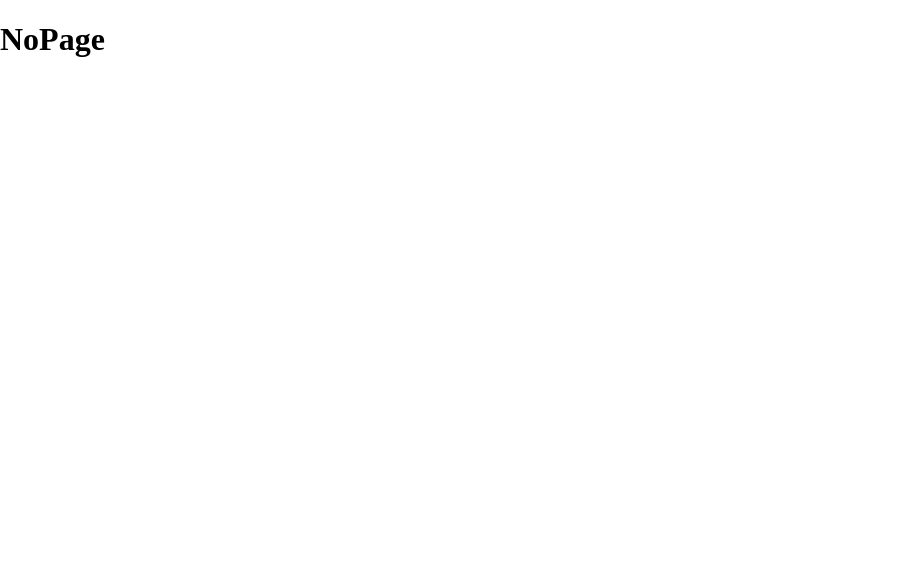
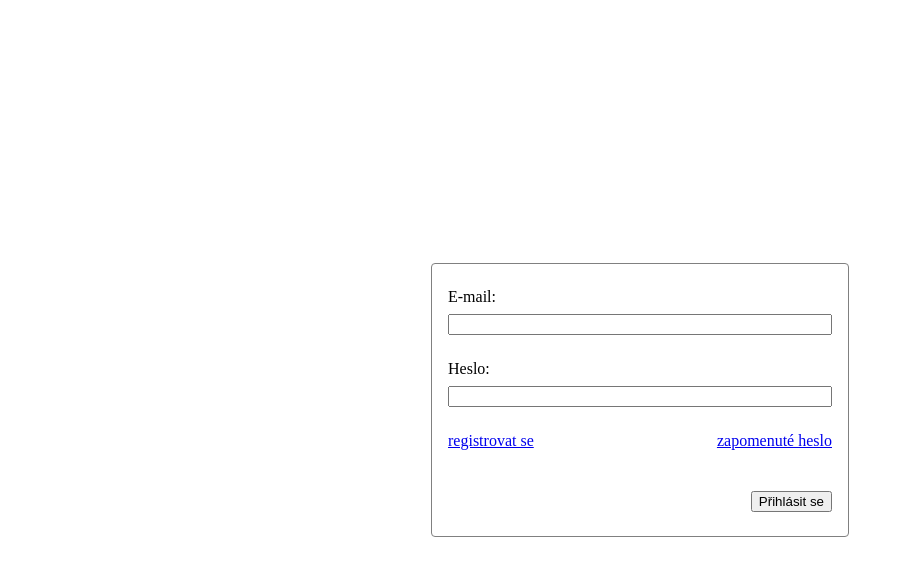
Before and after one commit to Andrej-Dunda/mathub, a React (Create React App) app in the folder frontend/: page / in a window 1280 px wide. Shown: the top 576 px of the page, without its empty margins (0-912 px from the left). Built offline with nearby package versions, Linux system fonts and the light colour scheme.

Commit message:
basic login with dummy data

```diff
--- a/frontend/package.json
+++ b/frontend/package.json
@@ -16,6 +16,7 @@
     "@types/node": "^16.18.58",
     "@types/react": "^18.2.28",
     "@types/react-dom": "^18.2.13",
+    "axios": "^1.5.1",
     "react": "^18.2.0",
     "react-dom": "^18.2.0",
     "react-router-dom": "^6.17.0",
--- a/frontend/src/App.tsx
+++ b/frontend/src/App.tsx
@@ -6,32 +6,37 @@ import Homepage from './pages/Homepage';
 import Blogs from './pages/Blogs';
 import UserProfile from './pages/UserProfile';
 import Users from './pages/Users';
-import NoPage from './pages/NoPage';
+// import NoPage from './pages/NoPage';
 import LoginPage from './pages/LoginPage';
 import Registration from './pages/Registration';
 import ForgottenPassword from './pages/ForgottenPassword';
 import useToken from './utils/useToken'
+import NoPage from './pages/NoPage';
 
 const App = () => {
   const { token, removeToken, setToken } = useToken();
 
   return (
     <Router>
-      <Routes>
-        {!token && token!=="" &&token!== undefined? (
-          <Route path="/login" element={<LoginPage setToken={setToken}/>} />
-        ) : (
+      {!token && token !== "" && token !== undefined ? (
+        <Routes>
+          <Route path="/">
+            <Route index element={<LoginPage setToken={setToken} />} />
+            <Route path="registration" element={<Registration />} />
+            <Route path="forgotten-password" element={<ForgottenPassword />} />
+            <Route path="*" element={<NoPage />} />
+          </Route>
+        </Routes>
+      ) : (
+        <Routes>
           <Route path="/" element={<Layout removeToken={removeToken} />}>
             <Route index element={<Homepage token={token} setToken={setToken} />} />
             <Route path="blogs" element={<Blogs />} />
             <Route path="user-profile" element={<UserProfile token={token} setToken={setToken} />} />
             <Route path="users" element={<Users />} />
           </Route>
-        )}
-        <Route path="/registration" element={<Registration />} />
-        <Route path="/forgotten-password" element={<ForgottenPassword />} />
-        <Route path="*" element={<NoPage />} />
-      </Routes>
+        </Routes>
+      )}
     </Router>
   );
 }
--- a/frontend/src/pages/ForgottenPassword.tsx
+++ b/frontend/src/pages/ForgottenPassword.tsx
@@ -1,5 +1,5 @@
 import './ForgottenPassword.scss'
-const ForgottenPassword = () => {
+const ForgottenPassword = (props: any) => {
   return (
     <div className="forgotten-password">
       forgotten password
--- a/frontend/src/pages/Layout.tsx
+++ b/frontend/src/pages/Layout.tsx
@@ -1,8 +1,25 @@
 import { Outlet, Link } from "react-router-dom";
 import './Layout.scss'
 import Logo from "../images/Logo";
+import axios from "axios";
 
 const Layout = (props: any) => {
+  const logout = () => {
+    axios({
+      method: "POST",
+      url:"/logout",
+    })
+    .then((response) => {
+       props.removeToken()
+       console.log(response.data.msg)
+    }).catch((error) => {
+      if (error.response) {
+        console.log(error.response)
+        console.log(error.response.status)
+        console.log(error.response.headers)
+        }
+    })}
+
   return (
     <div className="layout">
       <header className="layout-header s-green-bg">
@@ -15,7 +32,7 @@ const Layout = (props: any) => {
           <Link to='blogs' className="font-20">BLOGS</Link>
           <Link to='user-profile' className="font-20">USER PROFILE</Link>
           <Link to='users' className="font-20">USERS</Link>
-          <button onClick={props.removeToken()}>
+          <button onClick={logout}>
             Odhlásit se
           </button>
         </div>
--- a/frontend/src/pages/LoginPage.tsx
+++ b/frontend/src/pages/LoginPage.tsx
@@ -1,26 +1,90 @@
 import './LoginPage.scss'
+import { useState } from 'react';
+import axios from "axios";
+
 const LoginPage = (props: any) => {
+  const [loginForm, setLoginForm] = useState({
+    email: "",
+    password: ""
+  })
+
+  const submitLogin = (event: any) => {
+    axios({
+      method: "POST",
+      url:"/login",
+      data:{
+        email: loginForm.email,
+        password: loginForm.password
+       }
+    })
+    .then((response: any) => {
+      props.setToken(response.data.access_token)
+      console.log(response.data.access_token)
+    }).catch((error: any) => {
+      if (error.response) {
+        console.log(error.response)
+        console.log(error.response.status)
+        console.log(error.response.headers)
+        }
+    })
+
+    setLoginForm(({
+      email: "",
+      password: ""}))
+
+    event.preventDefault()
+  }
+
+  const handleChange = (event: any) => {
+    const {value, name} = event.target
+    setLoginForm((prevNote: any) => ({
+        ...prevNote, [name]: value})
+    )
+  }
+
   return (
     <div className="login-page">
       <div className="login-window">
       <form>
         <div className='login-input'>
-            <label htmlFor="username-input">Uživatelské jméno:</label>
-            <input type="text" className='username-input' id='username-input'/>
+          <label htmlFor="email-input">E-mail:</label>
+          <input
+            type="email"
+            className='email-input'
+            id='email-input'
+            value={loginForm.email}
+            name='email'
+            onChange={handleChange}
+          />
         </div>
         <div className='login-input'>
           <label htmlFor="password-input">Heslo:</label>
-            <input type="password" className='password-input' id='password-input' />
+          <input
+            type="password"
+            className='password-input'
+            id='password-input'
+            value={loginForm.password}
+            name='password'
+            onChange={handleChange}
+          />
         </div>
         <div className='login-other-options'>
           <a href='/registration'>registrovat se</a>
           <a href="/forgotten-password">zapomenuté heslo</a>
         </div>
         <div className='login-submit'>
-            <button type='submit'>Přihlásit se</button>
+          <button onClick={submitLogin}>Přihlásit se</button>
         </div>
       </form>
     </div>
+
+      {/* {
+        activeForm === 'forgotten-password'
+          ? <ForgottenPassword setActiveForm={setActiveForm} />
+          : activeForm === 'registration'
+            ? <Registration setActiveForm={setActiveForm} />
+            : <Login setActiveForm={setActiveForm} />
+      } */}
     </div>
   )
 }
--- a/frontend/src/pages/NoPage.tsx
+++ b/frontend/src/pages/NoPage.tsx
@@ -1,10 +1,14 @@
+import { useEffect } from 'react';
 import './NoPage.scss'
+import { useNavigate } from 'react-router-dom';
 
 const NoPage = () => {
-  return (
-    <h1>
-      NoPage
-    </h1>
-  )
+  const navigate = useNavigate();
+
+  useEffect(() => {
+    navigate('/')
+  })
+
+  return <></>
 }
 export default NoPage;
--- a/frontend/src/pages/Registration.tsx
+++ b/frontend/src/pages/Registration.tsx
@@ -1,5 +1,5 @@
 import './Registration.scss'
-const Registration = () => {
+const Registration = (props: any) => {
   return (
     <div className="registration">
       registrace
--- a/frontend/src/pages/UserProfile.tsx
+++ b/frontend/src/pages/UserProfile.tsx
@@ -1,10 +1,51 @@
+import axios from 'axios'
 import './UserProfile.scss'
+import { useEffect, useState } from 'react'
+
+interface iUser {
+  profile_name: string;
+  about_me: string;
+}
 
 const UserProfile = (props: any) => {
+  const [profileData, setProfileData] = useState<iUser | null>(null)
+
+  useEffect(() => {
+    console.log(props.token)
+    getData();
+  }, [])
+
+  const getData = () => {
+    axios({
+      method: "GET",
+      url:"/profile",
+      headers: {
+        Authorization: 'Bearer ' + props.token
+      }
+    })
+    .then((response) => {
+      const res = response.data
+      res.access_token && props.setToken(res.access_token)
+      setProfileData(({
+        profile_name: res.name,
+        about_me: res.about}))
+    }).catch((error) => {
+      if (error.response) {
+        console.log(error.response)
+        console.log(error.message)
+        console.log(error.response.status)
+        console.log(error.response.headers)
+        }
+    })}
+
   return (
-    <h1>
-      UserProfile
-    </h1>
+    <div className="user-profile">
+      <h1>
+        Profil uživatele
+      </h1>
+      <div>Uživatelské jméno: {profileData ? profileData.profile_name : 'NaN'}</div>
+      <div>O uživateli: {profileData ? profileData.about_me : 'NaN'}</div>
+    </div>
   )
 }
 export default UserProfile;
--- a/frontend/src/utils/useToken.ts
+++ b/frontend/src/utils/useToken.ts
@@ -9,7 +9,7 @@ const useToken = () => {
 
   const [token, setToken] = useState(getToken());
 
-  const saveToken = (userToken) => {
+  const saveToken = (userToken: any) => {
     localStorage.setItem('token', userToken);
     setToken(userToken);
   };
```
Also changed, not shown: 2 other files (tests, documents, lock files or other folders). Lines whose indentation alone changed are shown as unchanged.
